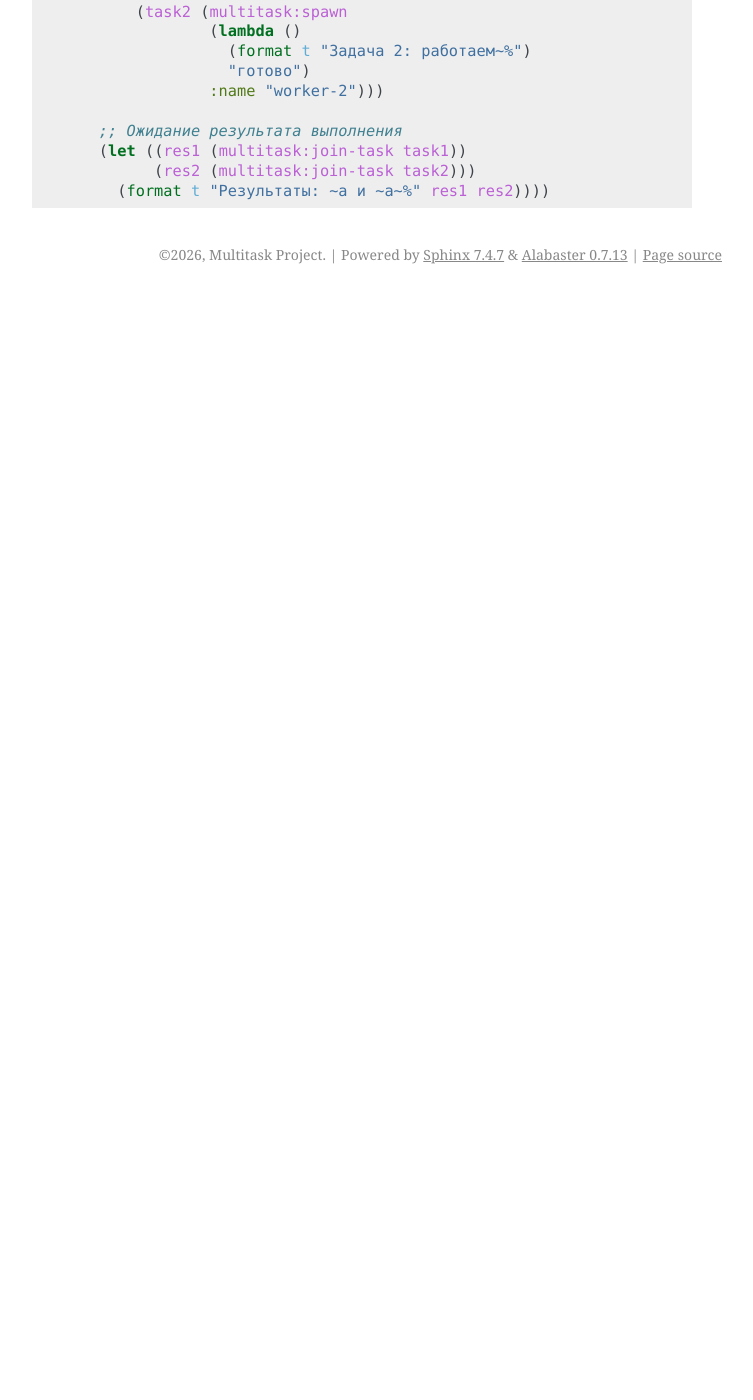
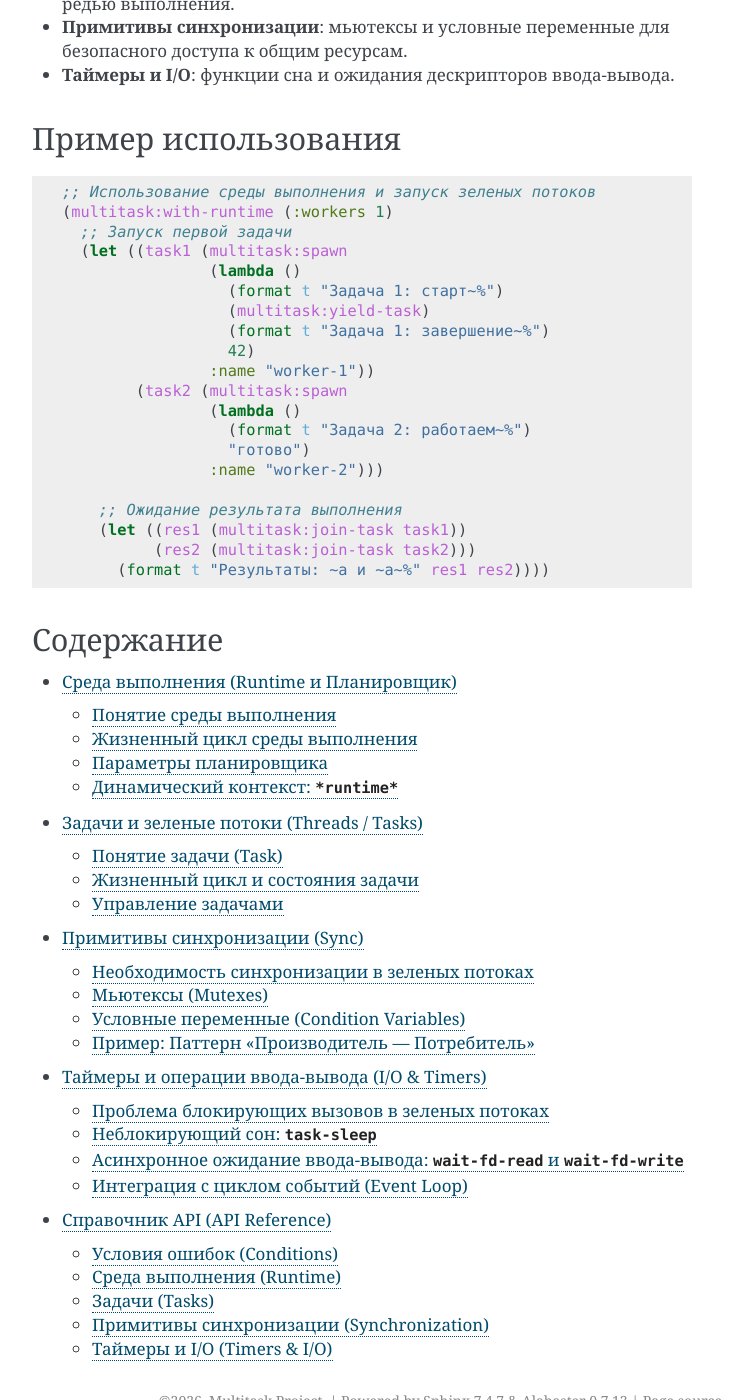
Before and after one commit to denchic45/multitask, a Sphinx documentation site: the page built from docs/index.rst, in a window 1280 px wide and 1400 px high, scrolled down 499 px. Shown: the whole window, without its empty margins (388-1141 px from the left). Built offline with Sphinx 7.4.7, drawn with Linux system fonts in a browser that asks for light colours; before the commit the page ends 900 px from its top, so only the background shows below that; some of the changed text lies outside the part shown.

Commit message:
Update docs

```diff
--- a/docs/index.rst
+++ b/docs/index.rst
@@ -3,10 +3,23 @@
 Документация проекта Multitask
 ==============================
 
-**Multitask** — это библиотека для языка Common Lisp, предназначенная для работы с зелеными потоками.
+**multitask** — это библиотека для языка Common Lisp, предназначенная для работы с зелеными потоками.
 
-Обзор
+Введение в зеленые потоки
 -------------------------
+
+**Зеленые потоки (Green Threads)** — это потоки выполнения, управление которыми осуществляется на уровне среды исполнения программы, а не ядром операционной системы.
+
+Основные компоненты API:
+~~~~~~~~~~~~~~~~~~~~~
+
+* **Задачи (Tasks)**: легковесные потоки выполнения (структура ``task``).
+* **Среда выполнения (Runtime)**: планировщик задач и управление очередью выполнения.
+* **Примитивы синхронизации**: мьютексы и условные переменные для безопасного доступа к общим ресурсам.
+* **Таймеры и I/O**: функции сна и ожидания дескрипторов ввода-вывода.
+
+Пример использования
+--------------------
 
 .. code-block:: common-lisp
 
@@ -30,3 +43,15 @@
        (let ((res1 (multitask:join-task task1))
              (res2 (multitask:join-task task2)))
          (format t "Результаты: ~a и ~a~%" res1 res2))))
+
+Содержание
+----------
+
+.. toctree::
+   :maxdepth: 2
+
+   runtime
+   threads
+   sync
+   io_timers
+   api_reference
--- a/docs/threads.rst
+++ b/docs/threads.rst
@@ -64,7 +64,7 @@
        ;; ...
        ))
 
-Кооперативная уступка кванта: ``yield-task``
+Кооперативная уступка: ``yield-task``
 ~~~~~~~~~~~~~~~~~~~~~~~~~~~~~~~~~~~~~~~~~~~~
 
 Поскольку планировщик является кооперативным, долго выполняющиеся вычисления должны периодически уступать процессор другим задачам с помощью ``yield-task``:
```
Also changed, not shown: README.md (+2 -4 lines), docs/overview.rst (deleted, +0 -17 lines), 1 other file.
